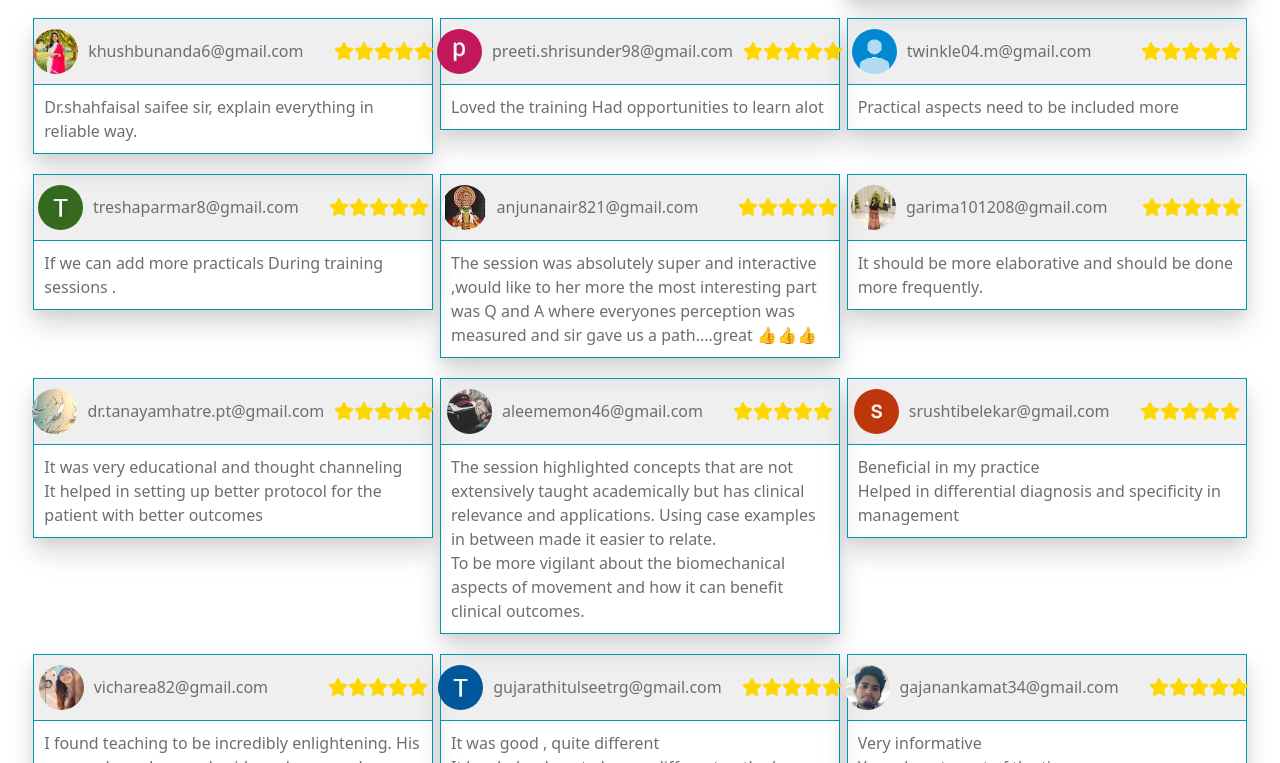
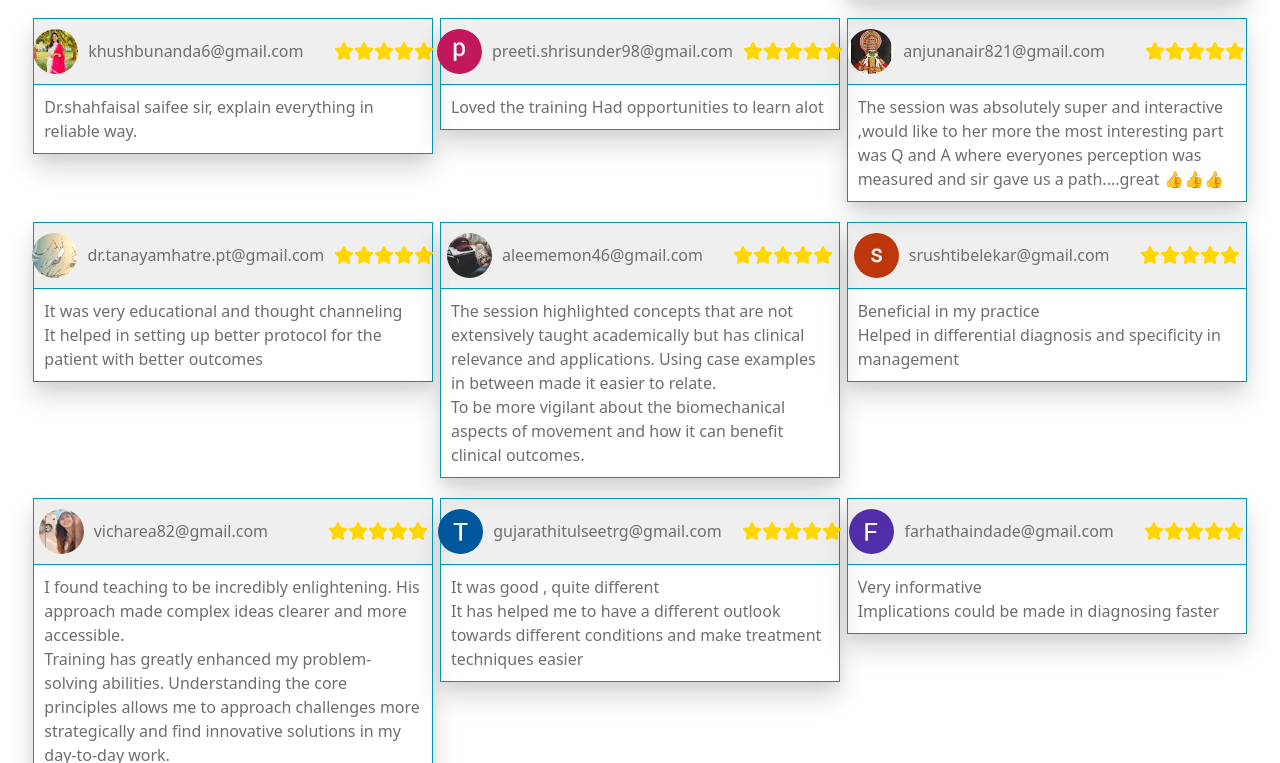
Before and after one commit to Yogi2404/sfs_academy, a React (Create React App) app: page /reviews in a window 1280 px wide. Shown: the part 1817-2580 px from the top of the page. Built offline with nearby package versions, Linux system fonts and the light colour scheme.

Commit message:
prod-test

```diff
--- a/src/Assets/css/PasswordShow.css
+++ b/src/Assets/css/PasswordShow.css
@@ -8,6 +8,14 @@
     color: #777777;
 }
 
+.eye-icon{
+    width: 20px;
+    transition: 0.2s ease-in-out;
+}
+
+
+
+
 @media only screen and (max-width: 1024px) and (min-device-width: 320px) and (max-device-width: 768px) and (-webkit-min-device-pixel-ratio: 2) and (orientation: portrait){
     .password-button{
         padding-bottom: 9px;
--- a/src/Assets/css/Resources.css
+++ b/src/Assets/css/Resources.css
@@ -37,3 +37,7 @@
     transform: scaleX(1); /* Scale to full width on active */
     transform-origin: 0% 50%; /* Change transform-origin for smooth sliding effect */
 }
+
+@media only screen and (max-width: 1024px) and (min-device-width: 320px) and (max-device-width: 768px) and (-webkit-min-device-pixel-ratio: 2) and (orientation: portrait){
+
+}
--- a/src/Components/CommonPages/ReviewComments.js
+++ b/src/Components/CommonPages/ReviewComments.js
@@ -206,7 +206,7 @@ const ReviewComments = () => {
                         <div className="person-img">
                             <img src={r9} />
                         </div>
-                        <div className="name" style={{ marginRight: 5 , marginLeft: 5}}>akshadagugale62450@gmail.com</div>
+                        <div className="name" style={{ marginRight: 5, marginLeft: 5 }}>akshadagugale62450@gmail.com</div>
                         <div className="stars">
                             <img src={star} />
                             <img src={star} />
@@ -227,7 +227,7 @@ const ReviewComments = () => {
                         <div className="person-img">
                             <img src={r10} />
                         </div>
-                        <div className="name" style={{ marginRight: 5 , marginLeft: 0}}>mulchandanidimple94@gmail.com</div>
+                        <div className="name" style={{ marginRight: 5, marginLeft: 0 }}>mulchandanidimple94@gmail.com</div>
                         <div className="stars">
                             <img src={star} />
                             <img src={star} />
@@ -267,7 +267,7 @@ const ReviewComments = () => {
                         <div className="person-img">
                             <img src={r12} />
                         </div>
-                        <div className="name" style={{ marginRight: 80}}>arssk21@gmail.com</div>
+                        <div className="name" style={{ marginRight: 80 }}>arssk21@gmail.com</div>
                         <div className="stars">
                             <img src={star} />
                             <img src={star} />
@@ -287,7 +287,7 @@ const ReviewComments = () => {
                         <div className="person-img">
                             <img src={r13} />
                         </div>
-                        <div className="name" style={{ marginRight: 20}}>viral.k.gareja1111@gmail.com</div>
+                        <div className="name" style={{ marginRight: 20 }}>viral.k.gareja1111@gmail.com</div>
                         <div className="stars">
                             <img src={star} />
                             <img src={star} />
@@ -305,7 +305,7 @@ const ReviewComments = () => {
                         <div className="person-img">
                             <img src={r14} />
                         </div>
-                        <div className="name" style={{ marginRight: 50}}>waghsaileee@gmail.com</div>
+                        <div className="name" style={{ marginRight: 50 }}>waghsaileee@gmail.com</div>
                         <div className="stars">
                             <img src={star} />
                             <img src={star} />
@@ -360,7 +360,7 @@ Only one suggestion that training should be digitalize(online training).
                         <div className="person-img">
                             <img src={r17} />
                         </div>
-                        <div className="name" style={{ marginRight: 10}}>preeti.shrisunder98@gmail.com</div>
+                        <div className="name" style={{ marginRight: 10 }}>preeti.shrisunder98@gmail.com</div>
                         <div className="stars">
                             <img src={star} />
                             <img src={star} />
@@ -377,45 +377,9 @@ Had opportunities to learn alot
                 <div className="review-card">
                     <div className="card-header">
                         <div className="person-img">
-                            <img src={r18} />
-                        </div>
-                        <div className="name" style={{ marginRight: 50}}>twinkle04.m@gmail.com</div>
-                        <div className="stars">
-                            <img src={star} />
-                            <img src={star} />
-                            <img src={star} />
-                            <img src={star} />
-                            <img src={star} />
-                        </div>
-                    </div>
-                    <div className="card-body">
-                    Practical aspects need to be included more
-                    </div>
-                </div>
-                <div className="review-card">
-                    <div className="card-header">
-                        <div className="person-img">
-                            <img src={r19} />
-                        </div>
-                        <div className="name">treshaparmar8@gmail.com</div>
-                        <div className="stars">
-                            <img src={star} />
-                            <img src={star} />
-                            <img src={star} />
-                            <img src={star} />
-                            <img src={star} />
-                        </div>
-                    </div>
-                    <div className="card-body">
-                    If we can add more practicals During training sessions .
-                    </div>
-                </div>
-                <div className="review-card">
-                    <div className="card-header">
-                        <div className="person-img">
                             <img src={r20} />
                         </div>
-                        <div className="name" style={{ marginRight: 40}}>anjunanair821@gmail.com</div>
+                        <div className="name" style={{ marginRight: 40 }}>anjunanair821@gmail.com</div>
                         <div className="stars">
                             <img src={star} />
                             <img src={star} />
@@ -431,27 +395,9 @@ Had opportunities to learn alot
                 <div className="review-card">
                     <div className="card-header">
                         <div className="person-img">
-                            <img src={r21} />
-                        </div>
-                        <div className="name" style={{ marginRight: 35}}>garima101208@gmail.com</div>
-                        <div className="stars">
-                            <img src={star} />
-                            <img src={star} />
-                            <img src={star} />
-                            <img src={star} />
-                            <img src={star} />
-                        </div>
-                    </div>
-                    <div className="card-body">
-                    It should be more elaborative and should be done more frequently.
-                    </div>
-                </div>
-                <div className="review-card">
-                    <div className="card-header">
-                        <div className="person-img">
                             <img src={r22} />
                         </div>
-                        <div className="name" style={{ marginRight: 10}}>dr.tanayamhatre.pt@gmail.com</div>
+                        <div className="name" style={{ marginRight: 10 }}>dr.tanayamhatre.pt@gmail.com</div>
                         <div className="stars">
                             <img src={star} />
                             <img src={star} />
@@ -511,7 +457,7 @@ Had opportunities to learn alot
                         <div className="person-img">
                             <img src={r25} />
                         </div>
-                        <div className="name" style={{ marginRight: 60}}>vicharea82@gmail.com</div>
+                        <div className="name" style={{ marginRight: 60 }}>vicharea82@gmail.com</div>
                         <div className="stars">
                             <img src={star} />
                             <img src={star} />
@@ -531,7 +477,7 @@ Had opportunities to learn alot
                         <div className="person-img">
                             <img src={r26} />
                         </div>
-                        <div className="name" style={{ marginRight: 20}}>gujarathitulseetrg@gmail.com</div>
+                        <div className="name" style={{ marginRight: 20 }}>gujarathitulseetrg@gmail.com</div>
                         <div className="stars">
                             <img src={star} />
                             <img src={star} />
@@ -544,26 +490,6 @@ Had opportunities to learn alot
                         It was good , quite different
                         <br />
                         It has helped me to have  a different outlook towards different conditions and make treatment techniques easier
-                    </div>
-                </div>
-                <div className="review-card">
-                    <div className="card-header">
-                        <div className="person-img">
-                            <img src={r27} />
-                        </div>
-                        <div className="name">gajanankamat34@gmail.com</div>
-                        <div className="stars">
-                            <img src={star} />
-                            <img src={star} />
-                            <img src={star} />
-                            <img src={star} />
-                            <img src={star} />
-                        </div>
-                    </div>
-                    <div className="card-body">
-                    Very informative
-                        <br />
-                        Yes , almost most of the time
                     </div>
                 </div>
                 <div className="review-card">
@@ -631,7 +557,7 @@ Had opportunities to learn alot
                         <div className="person-img">
                             <img src={r31} />
                         </div>
-                        <div className="name" style={{ marginRight: 50}}>twinkle04.m@gmail.com</div>
+                        <div className="name" style={{ marginRight: 50 }}>twinkle04.m@gmail.com</div>
                         <div className="stars">
                             <img src={star} />
                             <img src={star} />
@@ -651,7 +577,7 @@ Had opportunities to learn alot
                         <div className="person-img">
                             <img src={r32} />
                         </div>
-                        <div className="name" style={{ marginRight: 10}}>muthiyankhushboo@gmail.com</div>
+                        <div className="name" style={{ marginRight: 10 }}>muthiyankhushboo@gmail.com</div>
                         <div className="stars">
                             <img src={star} />
                             <img src={star} />
--- a/src/Components/User/LoginForm.js
+++ b/src/Components/User/LoginForm.js
@@ -85,7 +85,7 @@ const LoginForm = () => {
                                                         label="Password"
                                                         requiredInd={true}
                                                         placeholder="Enter your password"
-                                                        onChange={(value) => { console.log(value); setPassword(value)} }
+                                                        onChange={(value) => setPassword(value) }
                                                     // Add other necessary props
                                                     />
                                                 </div>
--- /dev/null
+++ b/src/Getenv.js
@@ -0,0 +1,15 @@
+function getEnvVariable(variableName) {
+    const prefixedVariableName = `REACT_APP_${variableName}`;
+
+    const value = process.env[prefixedVariableName];
+
+    if (value === undefined) {
+        throw new Error(
+            `Environment variable ${prefixedVariableName} is not defined.`
+        );
+    }
+
+    return value;
+}
+
+export default getEnvVariable;
```
Also changed, not shown: src/Components/Common/Password.js (+9 -9 lines), src/Config/axiosconfig.js (+5 -4 lines), src/Components/CommonPages/CounsellingForm.js (line endings or trailing spaces), src/Components/User/RegisterForm.js (line endings or trailing spaces), 2 other files (tests, documents, lock files or other folders). Lines whose indentation alone changed are shown as unchanged.
